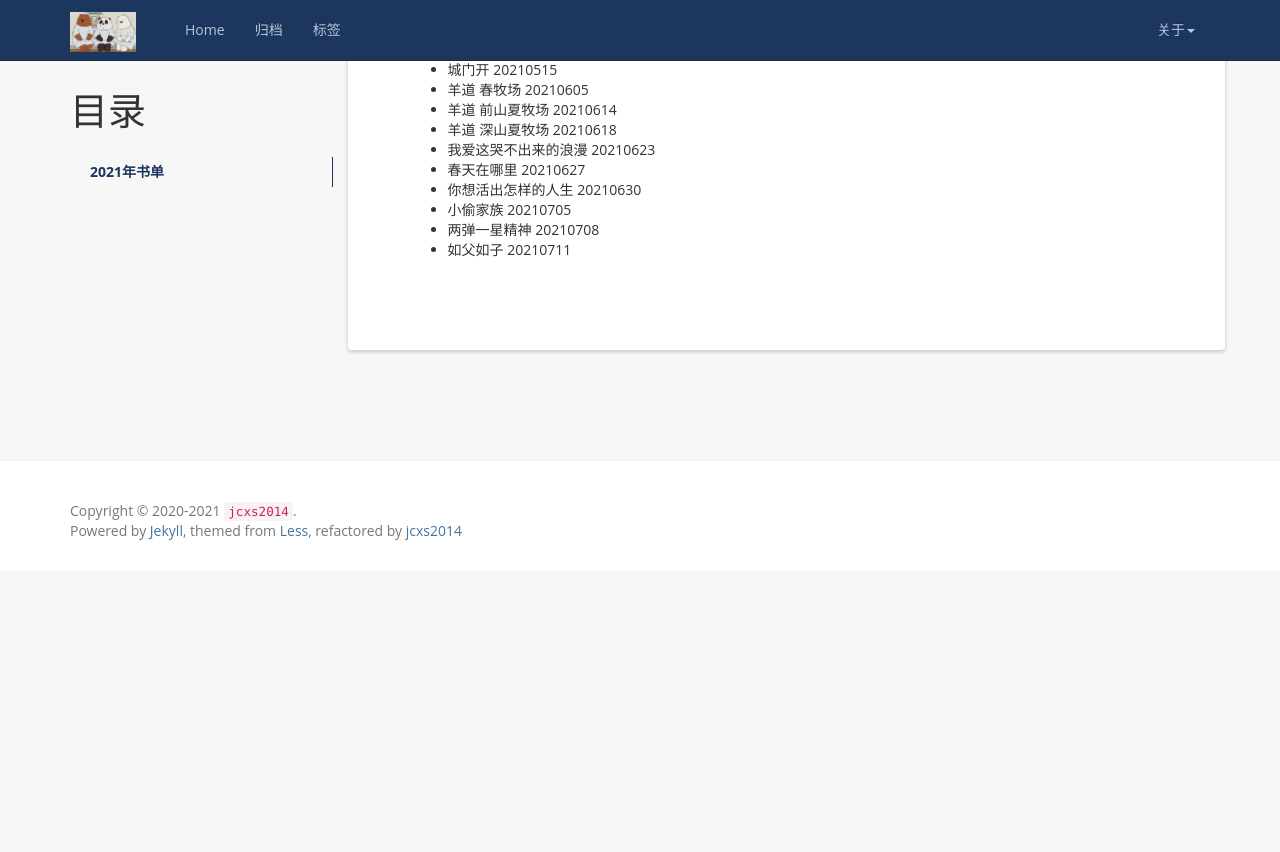
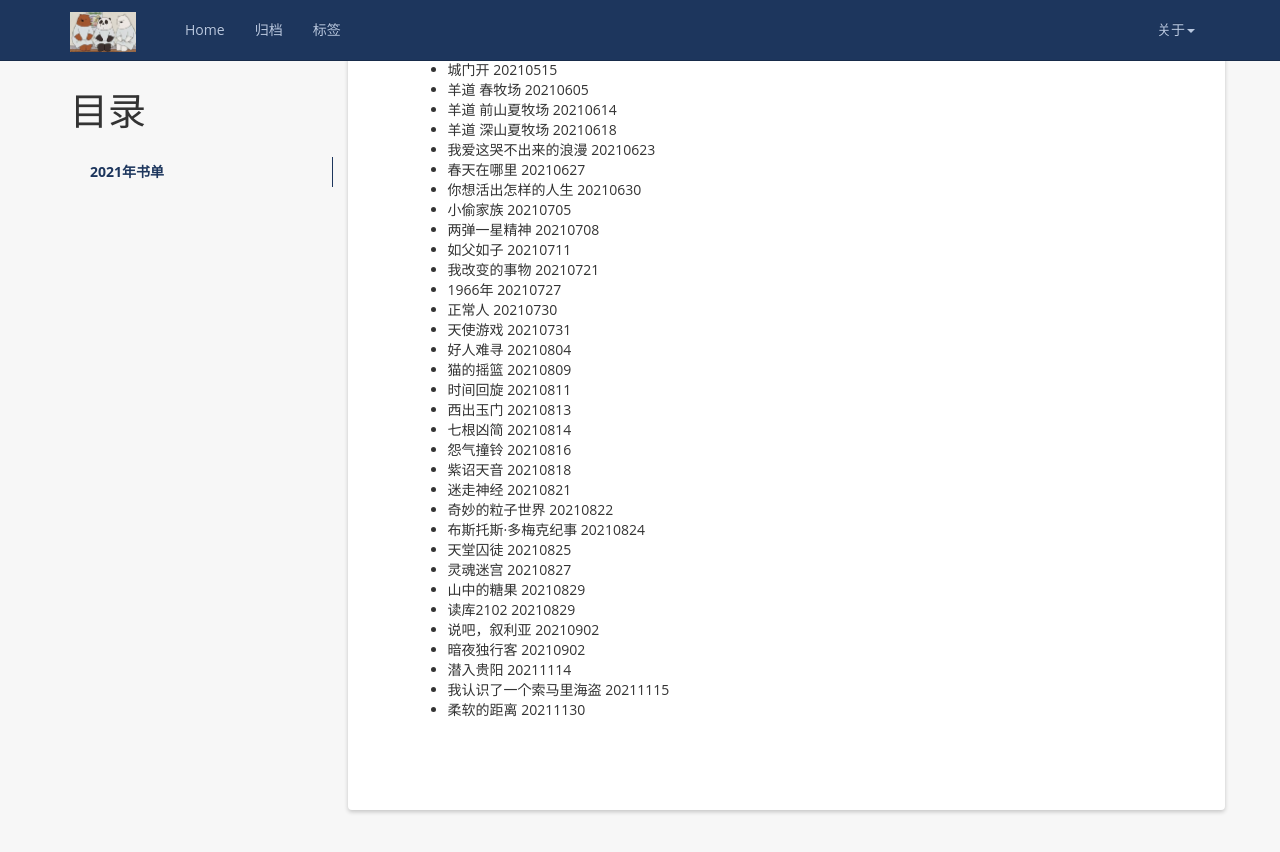
Before and after one commit to jcxs2014/jcxs2014.github.io, a Jekyll site: the page built from books.md, in a window 1280 px wide and 900 px high, scrolled down 759 px. Shown: the top 852 px of the window. Built offline with Jekyll 4.4.1, drawn with Linux system fonts in a browser that asks for light colours; nearby versions of some CDN libraries; a script that is not in the unit is left out; comment, search, counter and statistics services are not loaded; before the commit the page ends 1330 px from its top, so only the background shows below that.

Commit message:
new booklist

```diff
--- a/books.md
+++ b/books.md
@@ -42,3 +42,26 @@ permalink: /books/
 + 小偷家族 20210705
 + 两弹一星精神 20210708
 + 如父如子 20210711
++ 我改变的事物 20210721
++ 1966年 20210727
++ 正常人 20210730
++ 天使游戏 20210731
++ 好人难寻 20210804
++ 猫的摇篮 20210809
++ 时间回旋 20210811
++ 西出玉门 20210813
++ 七根凶简 20210814
++ 怨气撞铃 20210816
++ 紫诏天音 20210818
++ 迷走神经 20210821
++ 奇妙的粒子世界 20210822
++ 布斯托斯·多梅克纪事 20210824
++ 天堂囚徒 20210825
++ 灵魂迷宫 20210827
++ 山中的糖果 20210829
++ 读库2102 20210829
++ 说吧，叙利亚 20210902
++ 暗夜独行客 20210902
++ 潜入贵阳 20211114
++ 我认识了一个索马里海盗 20211115
++ 柔软的距离 20211130
```
